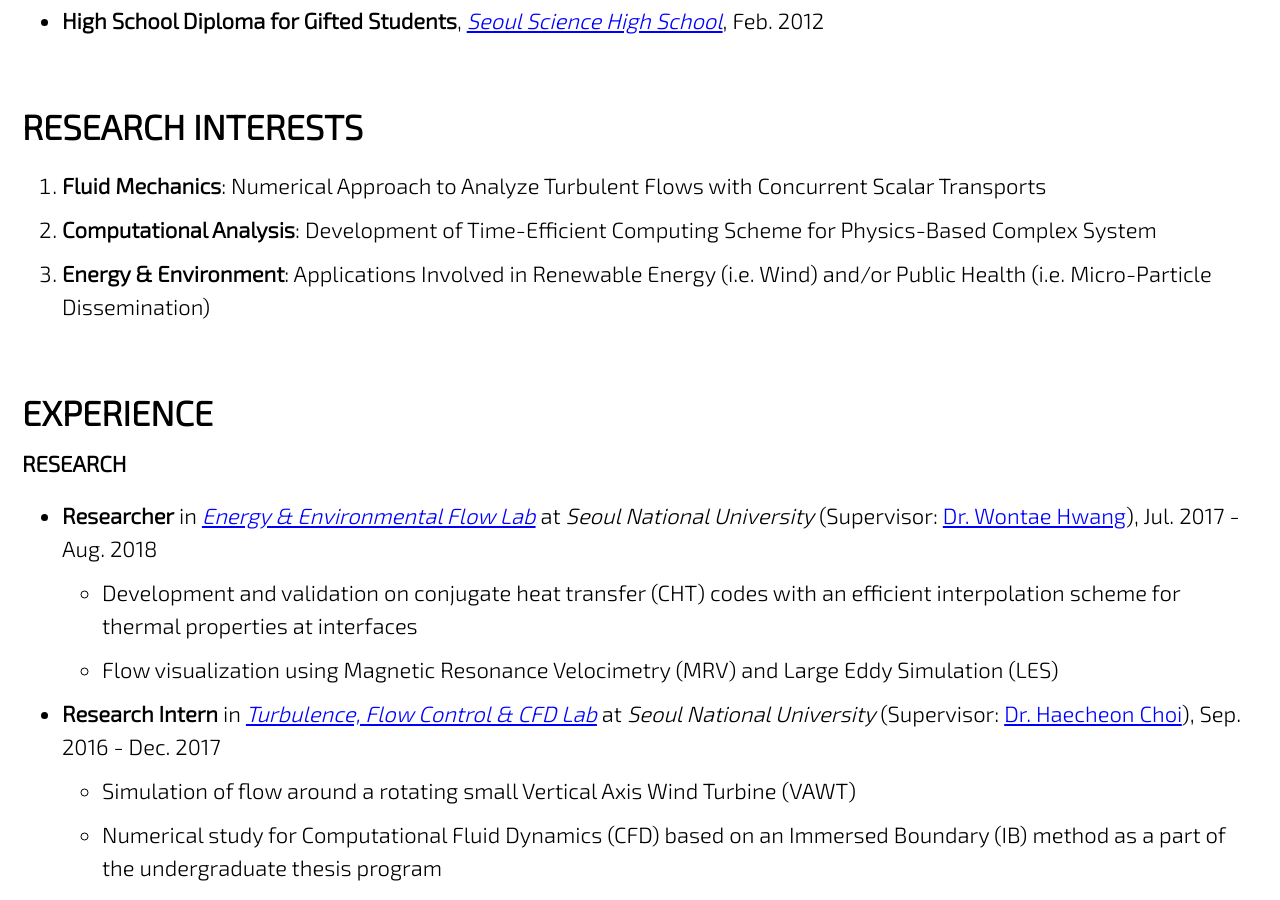
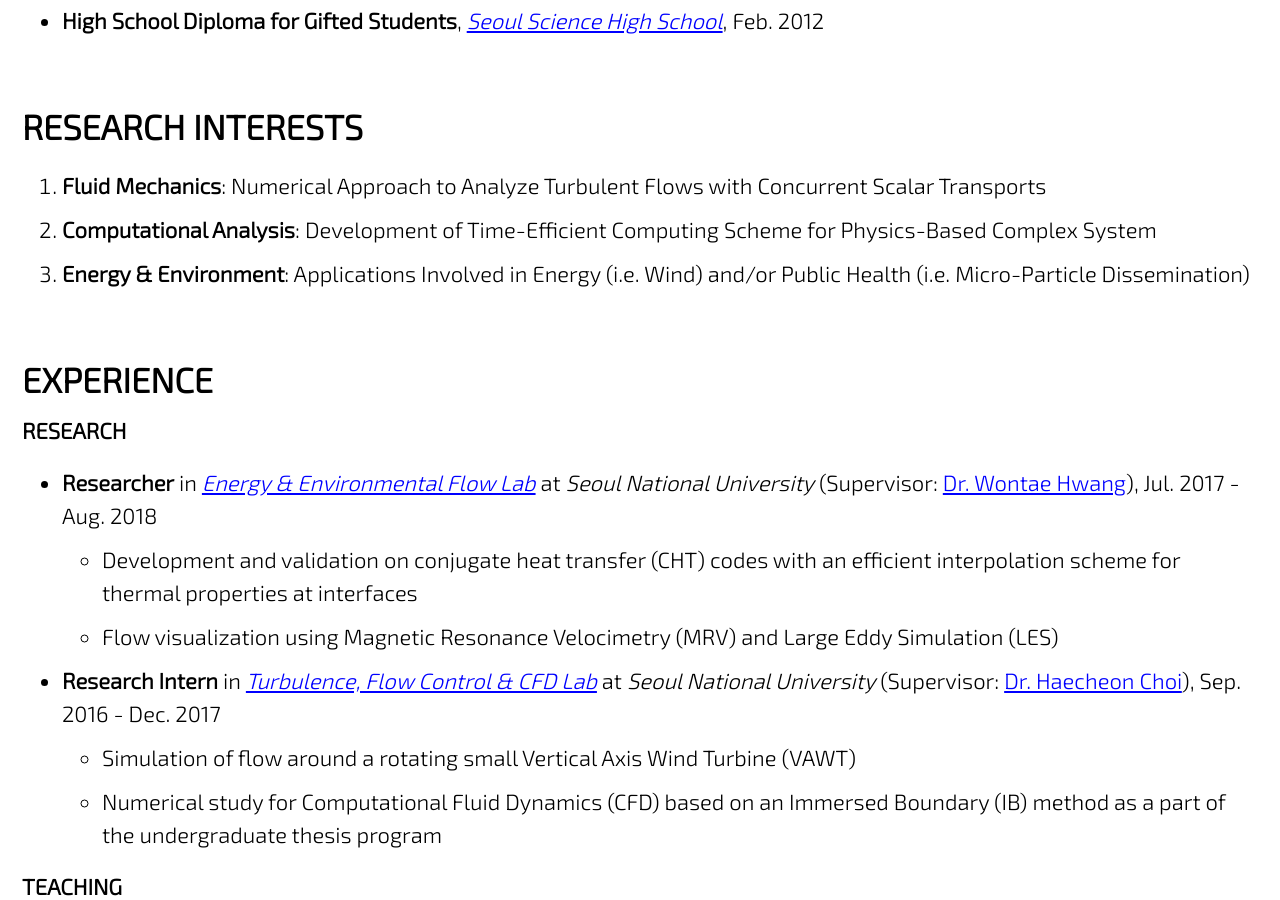
Before and after one commit to jun9303/jun9303.github.io, a Jekyll site: the page built from _pages/about.md, in a window 1280 px wide and 900 px high, scrolled down 1200 px. Built offline with Jekyll 4.4.1, drawn with Linux system fonts in a browser that asks for light colours; cached includes are drawn as plain includes; nearby versions of some CDN libraries.

Commit message:
Signed-off-by: Joon <jun9303@gmail.com>

```diff
--- a/_pages/about.md
+++ b/_pages/about.md
@@ -46,7 +46,7 @@ feature_row:
 
 1. **Fluid Mechanics**: Numerical Approach to Analyze Turbulent Flows with Concurrent Scalar Transports
 2. **Computational Analysis**: Development of Time-Efficient Computing Scheme for Physics-Based Complex System
-3. **Energy & Environment**: Applications Involved in Renewable Energy (i.e. Wind) and/or Public Health (i.e. Micro-Particle Dissemination)
+3. **Energy & Environment**: Applications Involved in Energy (i.e. Wind) and/or Public Health (i.e. Micro-Particle Dissemination)
 
 # EXPERIENCE
 
```
